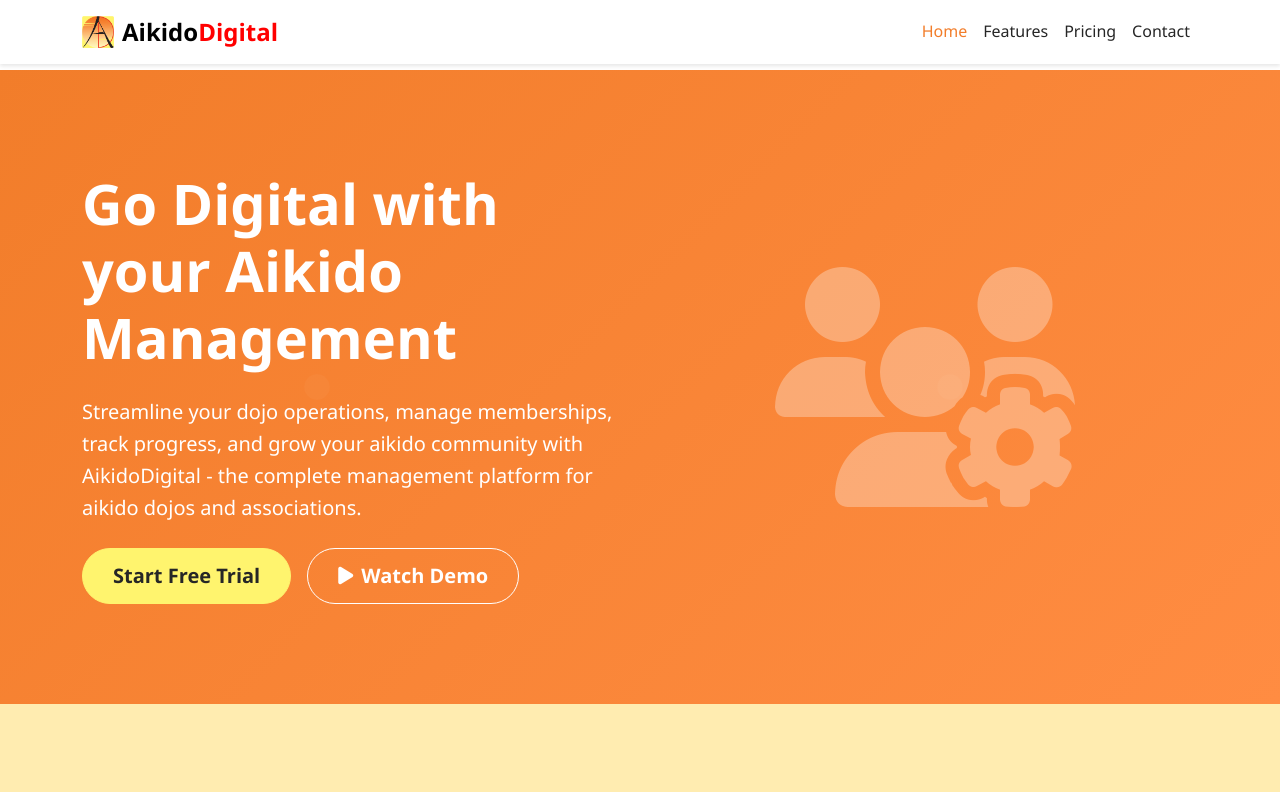
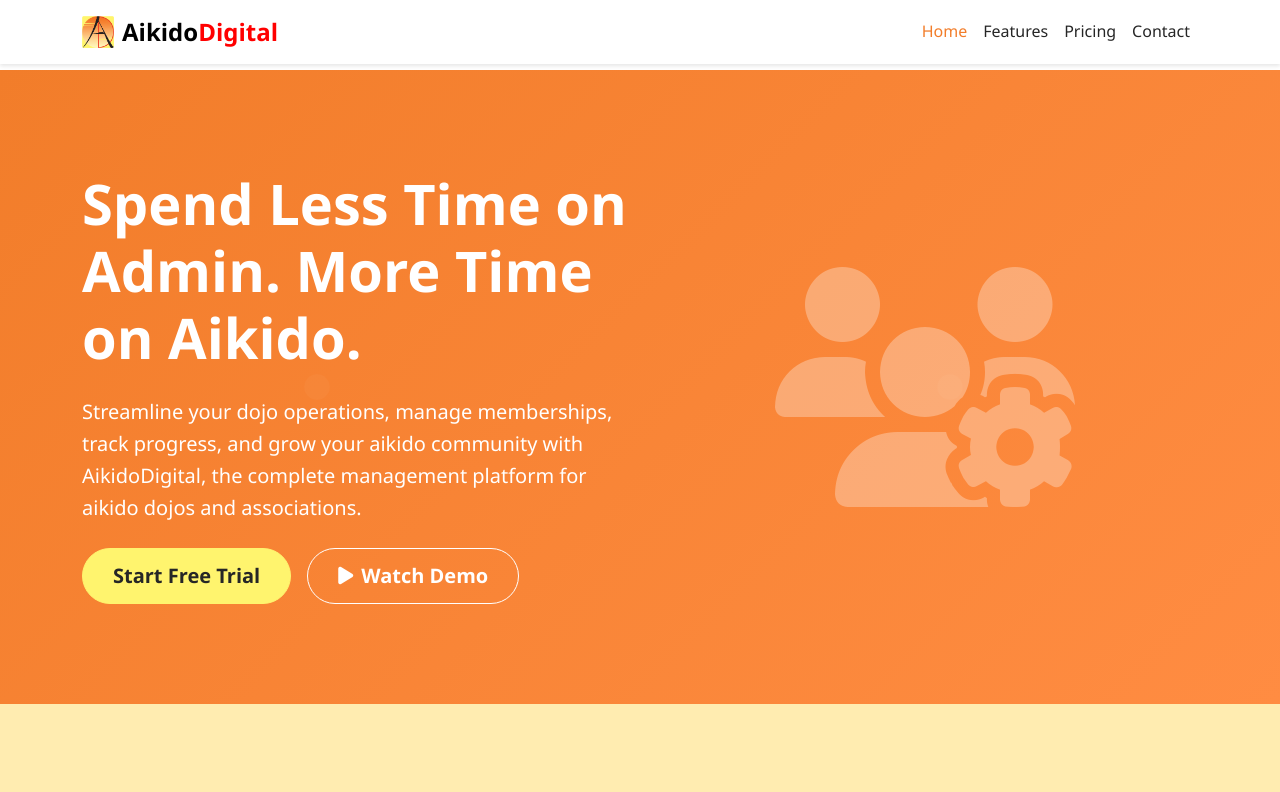
Before and after one commit to pavlakis/aikido-digital-marketing-site, a Vue app: page / in a window 1280 px wide. Shown: the top 792 px of the page. Built offline with nearby package versions, Linux system fonts and the light colour scheme.

Commit message:
Change the moto

```diff
--- a/src/views/Home.vue
+++ b/src/views/Home.vue
@@ -6,8 +6,8 @@
         <div class="row align-items-center">
           <div class="col-lg-6">
             <div class="hero-content">
-              <h1 class="display-4 fw-bold mb-4">Go Digital with your Aikido Management</h1>
-              <p class="lead mb-4">Streamline your dojo operations, manage memberships, track progress, and grow your aikido community with AikidoDigital - the complete management platform for aikido dojos and associations.</p>
+              <h1 class="display-4 fw-bold mb-4">Spend Less Time on Admin. More Time on Aikido.</h1>
+              <p class="lead mb-4">Streamline your dojo operations, manage memberships, track progress, and grow your aikido community with AikidoDigital, the complete management platform for aikido dojos and associations.</p>
               <div class="d-flex flex-wrap gap-3">
                 <router-link to="/pricing" class="btn btn-primary btn-lg" role="button">Start Free Trial</router-link>
                 <button class="btn btn-outline-primary btn-lg" @click="watchDemo" type="button">
```
